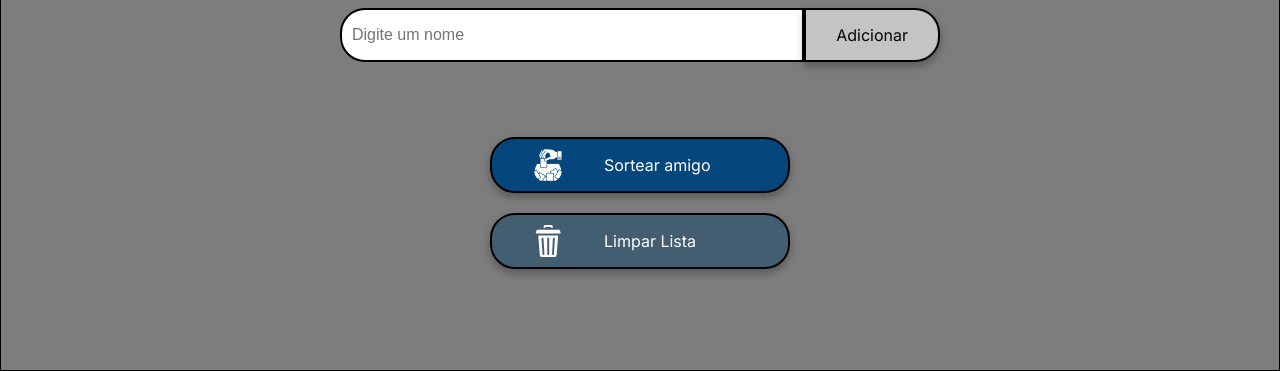
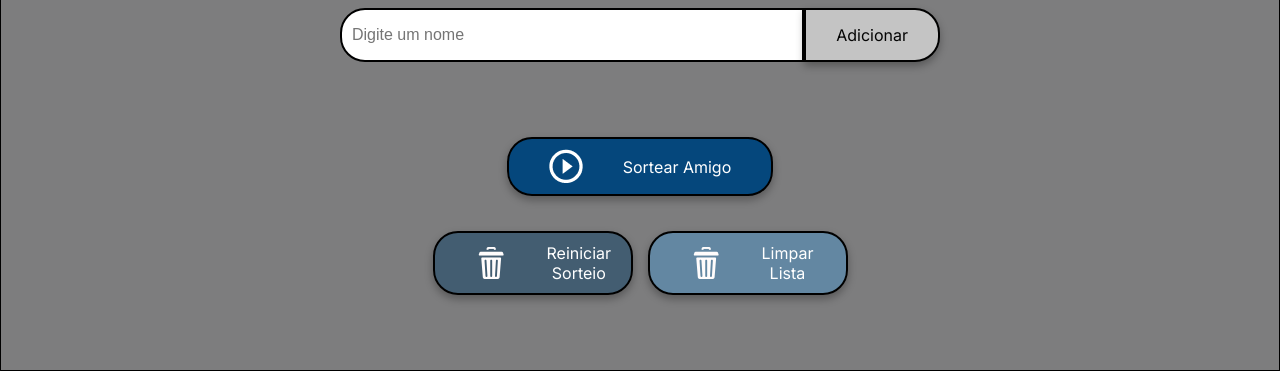
Before and after one commit to Nathalia-Jacome/Challenge-Amigo-Secreto-OracleOne, a plain HTML site: page index.html in a window 1280 px wide. Shown: the part 429-800 px from the top of the page. Drawn offline with Linux system fonts and the light colour scheme.

Commit message:
Projeto finalizado-Novas funcionalidades

```diff
--- a/app.js
+++ b/app.js
@@ -1,5 +1,6 @@
 //O principal objetivo deste desafio é fortalecer suas habilidades em lógica de programação. Aqui você deverá desenvolver a lógica para resolver o problema.
 let listaAmigos = [];
+let sorteados = [];
 
 function adicionarAmigo() {
     let inputAmigo = document.getElementById("amigo");
@@ -23,19 +24,35 @@ function adicionarAmigo() {
 }
 
 function sortearAmigo() {
+
     if (listaAmigos.length === 0) {
         alert("Nenhum amigo foi adicionado ainda.");
+        return;
+    }
+    if (sorteados.length === listaAmigos.length) {
+        alert("Todos os nomes já foram sorteados.");
         return;
     }
 
     let indiceSorteado = Math.floor(Math.random() * listaAmigos.length);
     let amigoSorteado = listaAmigos[indiceSorteado];
 
-    let resultado = document.getElementById("resultado");
-    resultado.innerHTML = `<li>Seu Amigo Secreto Sorteado é: ${amigoSorteado}</li>`;
+    if (sorteados.includes(amigoSorteado)) {
+        return sortearAmigo(); // Chamar novamente se o nome já foi sorteado
+    } else {
+        sorteados.push(amigoSorteado);
+        const resultado = document.getElementById("resultado");
+        resultado.innerHTML = `<li>${sorteados.length}/${listaAmigos.length} amigos sorteados</li>`;
+        resultado.innerHTML += `<li>Seu Amigo Secreto Sorteado é: ${amigoSorteado}</li>`;
+    }
 }
 function limparLista() {
     listaAmigos = [];
+    sorteados = [];
     document.getElementById("listaAmigos").innerHTML = "";
     document.getElementById("resultado").innerHTML = "";
 }
+function reiniciarSorteio() {
+    sorteados = [];
+    document.getElementById("resultado").innerHTML = "";
+}
--- a/index.html
+++ b/index.html
@@ -27,14 +27,23 @@
             <ul id="listaAmigos" class="name-list" aria-labelledby="listaAmigos" role="list"></ul>
             <ul id="resultado" class="result-list" aria-live="polite"></ul>
 
-            <div class="button-container">
+
+            <div class="button-container single-button">
                 <button class="button-draw" onclick="sortearAmigo()" aria-label="Sortear amigo secreto">
-                    <img src="assets/sorteio.png" alt="Ícone para sortear">
-                    Sortear amigo
+                    <img src="assets/play_circle_outline.png" alt="Ícone para sortear">
+                    Sortear Amigo
                 </button>
-                <button class="button-clear" onclick="limparLista()" aria-label="Sortear amigo secreto">
+            </div>
+
+            <div class="button-container side-by-side">
+                <button class="button-reset" onclick="reiniciarSorteio()" aria-label="Reiniciar sorteio">
                     <img src="assets/excluir_lixeira2.png" alt="Ícone para sortear">
-                   Limpar Lista
+                    Reiniciar Sorteio
+                </button>
+
+                <button class="button-clear" onclick="limparLista()" aria-label="Limpar lista de amigos">
+                    <img src="assets/excluir_lixeira2.png" alt="Ícone para sortear">
+                    Limpar Lista
                 </button>
             </div>
         </section>
--- a/style.css
+++ b/style.css
@@ -90,9 +90,22 @@ body {
     font-size: 16px;
 }
 
-.button-container {
-    width: 300px;
+.single-button {
+    display: flex;
     justify-content: center;
+    margin-bottom: 15px; /* Espaço entre os botões */
+}
+
+/* Deixar os dois últimos botões lado a lado */
+.side-by-side {
+    display: flex;
+    justify-content: center;
+    gap: 15px; /* Espaço entre os botões */
+}
+
+.side-by-side button {
+    flex: 1; /* Faz com que os botões fiquem do mesmo tamanho */
+    max-width: 200px; /* Limita a largura máxima dos botões */
 }
 
 /* Estilos de entrada de texto */
@@ -165,6 +178,24 @@ ul {
 }
 
 .button-clear { /* Utilizei o exemplo feito no botão sortear para mudar e fazer um coisa diferente */
+    background-color: #6288a4f5; /* Laranja mais claro */
+    color: white; /* Cor do texto branca */
+    margin-top: 20px; /* Margem para separação */
+    padding: 10px 40px;
+    font-size: 16px;
+    width: 100%;
+    display: flex;
+    align-items: center;
+}
+
+.button-clear:hover {
+    background-color: #aabecef5; /* Tom um pouco mais escuro ao passar o mouse */
+}
+.button-clear img {
+    margin-right: 40px;
+}
+
+.button-reset { /* Utilizei o exemplo feito no botão sortear para mudar e fazer um coisa diferente */
     background-color: #415c71f5; /* Laranja mais claro */
     color: white; /* Cor do texto branca */
     margin-top: 20px; /* Margem para separação */
@@ -175,9 +206,9 @@ ul {
     align-items: center;
 }
 
-.button-clear:hover {
+.button-reset:hover {
     background-color: #67737cf5; /* Tom um pouco mais escuro ao passar o mouse */
 }
-.button-clear img {
+.button-reset img {
     margin-right: 40px;
 }
```
